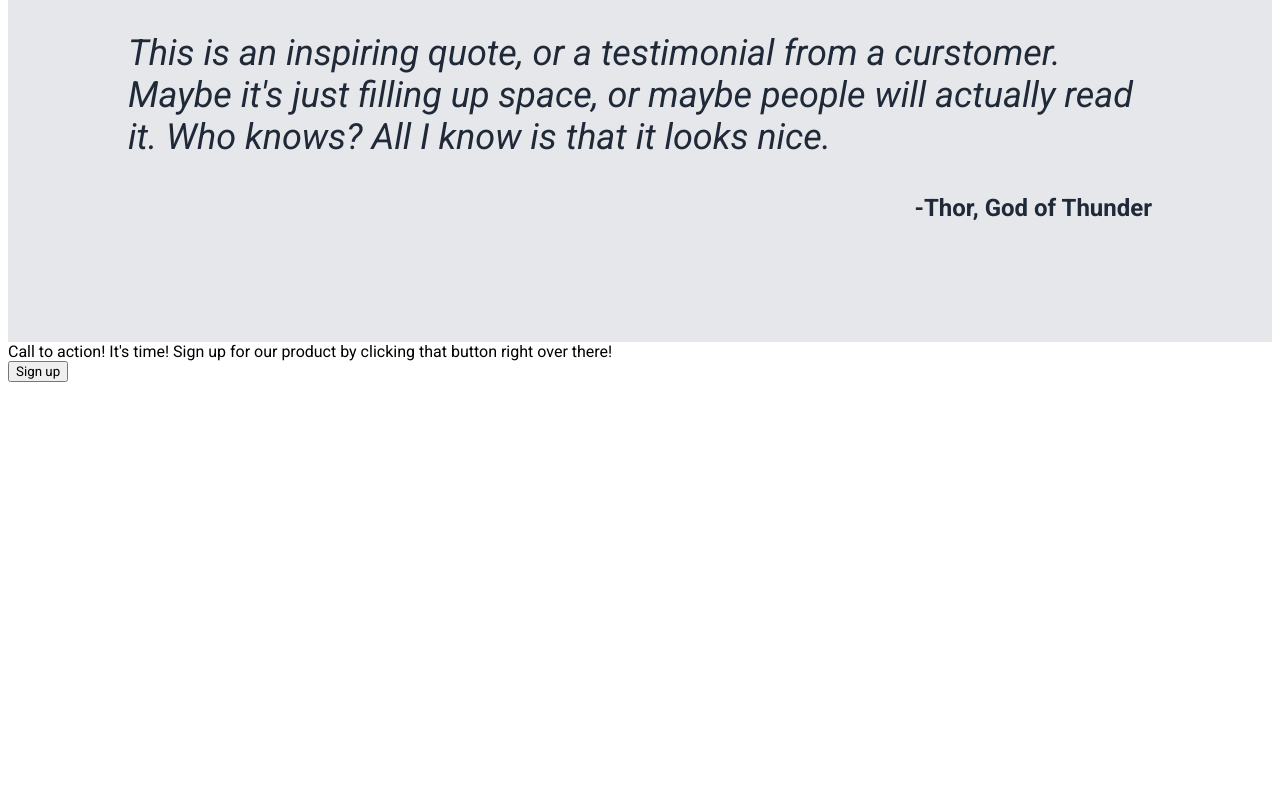
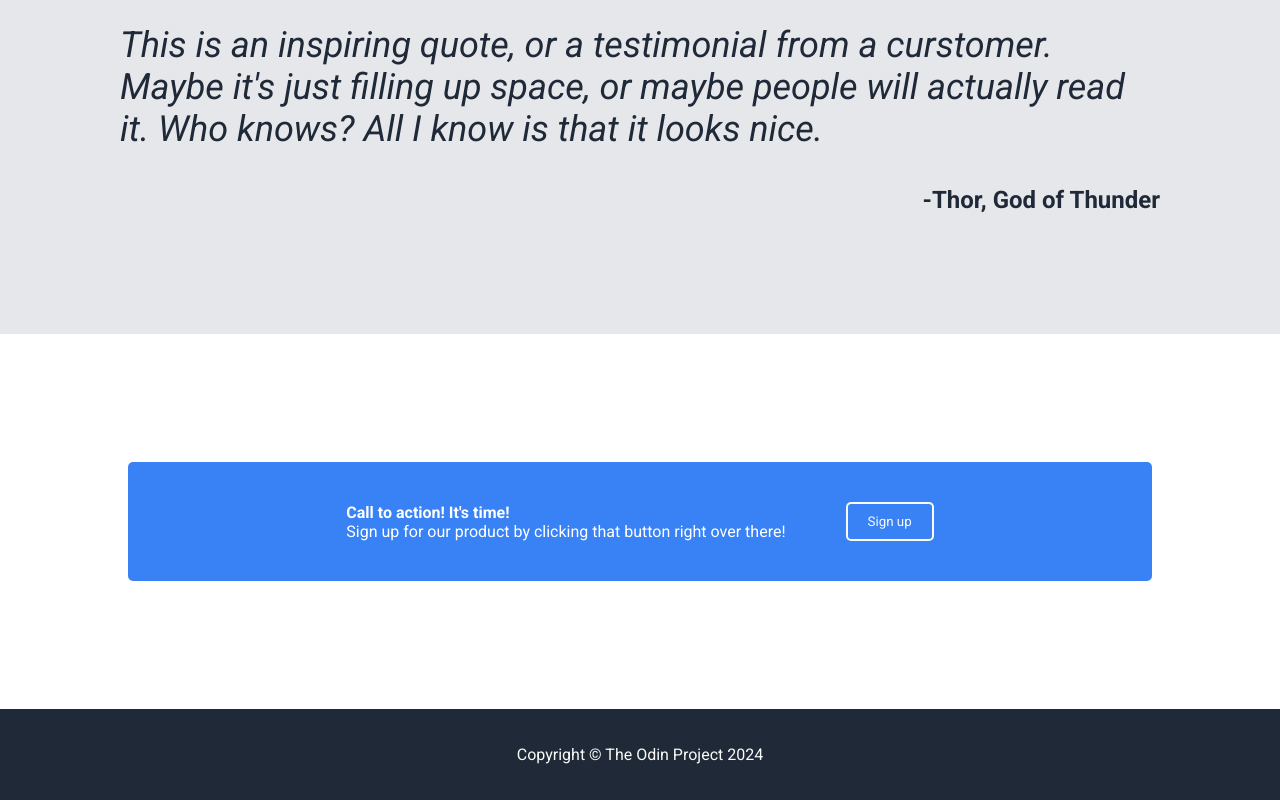
Before and after one commit to munkh125/landing-page, a plain HTML site: page index.html in a window 1280 px wide. Shown: the part 1020-1820 px from the top of the page. Before the commit the page ends 1410 px from the top, so only its background shows below. Drawn offline with Linux system fonts and the light colour scheme.

Commit message:
footer added

```diff
--- a/index.html
+++ b/index.html
@@ -55,7 +55,7 @@
     <!--Sign Up-->
     <div class="signup">
         <div class="para">
-            Call to action! It's time!
+            <div class="bold">Call to action! It's time!</div>
             Sign up for our product by clicking that button right over there!
         </div>
         <button>
@@ -63,6 +63,8 @@
         </button>
     </div>
     <!--Footer-->
-    <div class="footer"></div>
+    <div class="footer">
+        <p>Copyright © The Odin Project 2024</p>
+    </div>
 </body>
 </html>
--- a/style.css
+++ b/style.css
@@ -1,12 +1,15 @@
 *{
     font-family: Roboto;
+}
+body{
+    margin: 0;
 }
 a{
     text-decoration: none;
     font-size: 18px;
     color: #e5e7eb;
 }
-.hero{
+.hero, .footer{
     background-color: #1F2937;
     color: #f9faf8;
 }
@@ -122,3 +125,34 @@ a{
     font-size: 24px;
     align-self: flex-end;
 }
+.signup{
+    background-color: #3882F6;
+    display: flex;
+    color: white;
+    justify-content: center;
+    align-items: center;
+    padding: 40px 50px;
+    border-radius: 5px;
+    margin: 10% 10%;
+}
+
+.signup button{
+
+    background-color: #3882F6;
+    border-radius: 5px;
+    border: 1;
+    border-color: #f9faf8;
+    border-style: solid;
+    color: #f9faf8;
+    padding: 10px 20px;
+    margin-left: 60px;
+}
+.bold{
+    font-weight: bold;
+}
+.footer{
+    display: flex;
+    align-items: center;
+    justify-content: center;
+    padding: 20px;
+}
```
